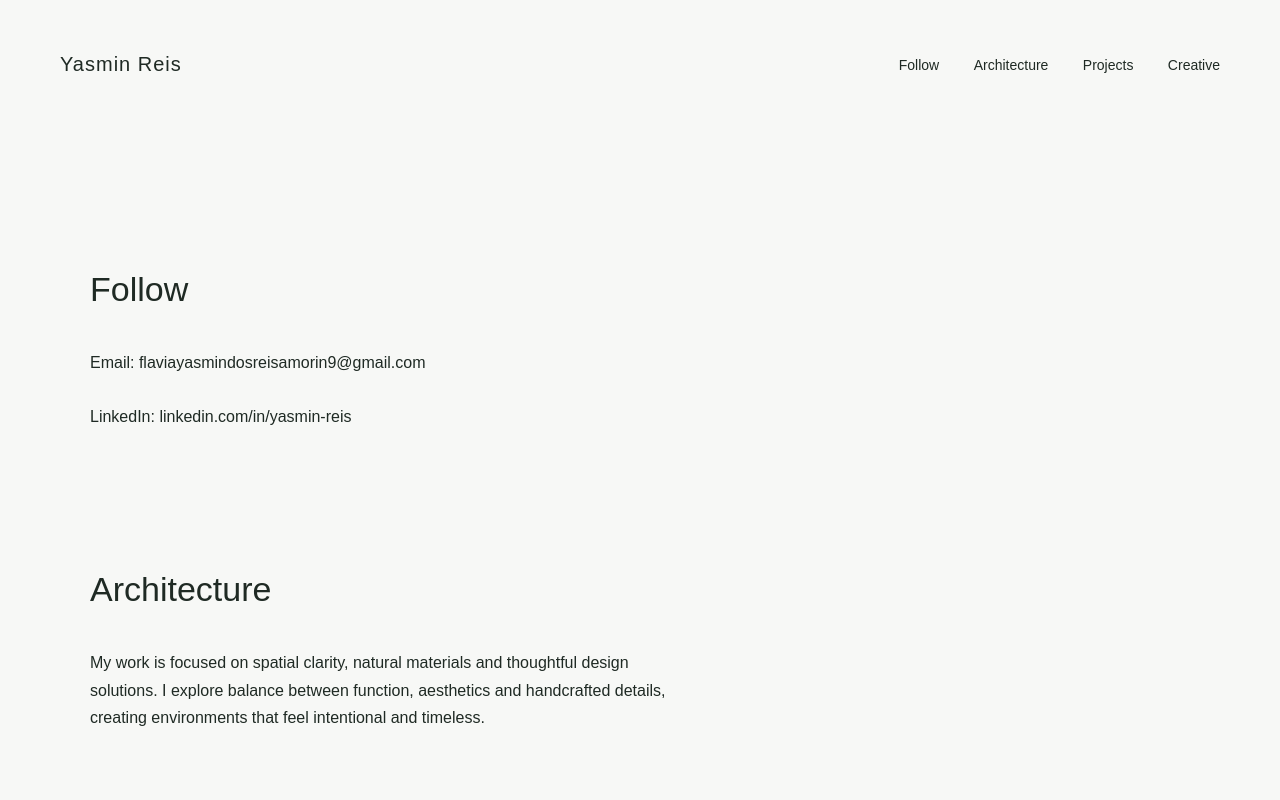
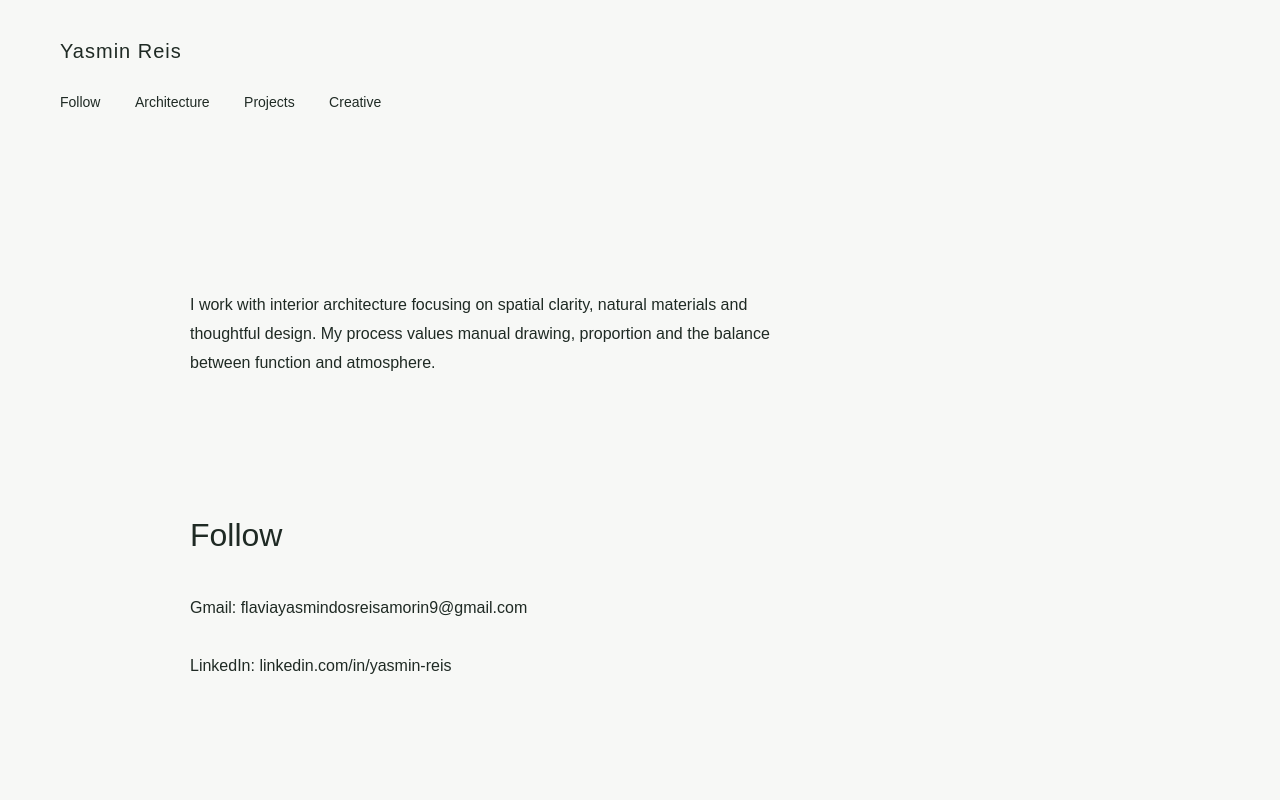
Before and after one commit to BenjamimReis/yasmin-reis-portfolio, a plain HTML site: page index.html in a window 1280 px wide. Shown: the top 800 px of the page. Drawn offline with Linux system fonts and the light colour scheme.

Commit message:
Update index.html

```diff
--- a/index.html
+++ b/index.html
@@ -20,38 +20,40 @@
 
     header {
       padding: 40px 60px;
-      display: flex;
-      justify-content: space-between;
-      align-items: center;
     }
 
     header h1 {
       font-size: 20px;
       font-weight: normal;
       letter-spacing: 1px;
+      margin: 0;
+    }
+
+    nav {
+      margin-top: 30px;
     }
 
     nav a {
-      margin-left: 30px;
+      margin-right: 30px;
       font-size: 14px;
     }
 
     section {
-      max-width: 1100px;
+      max-width: 900px;
       margin: 140px auto;
       padding: 0 60px;
     }
 
     h2 {
-      font-size: 34px;
+      font-size: 32px;
       font-weight: normal;
       margin-bottom: 40px;
     }
 
     p {
+      font-size: 16px;
+      line-height: 1.8;
       max-width: 600px;
-      line-height: 1.7;
-      font-size: 16px;
     }
 
     .projects {
@@ -79,6 +81,7 @@
 
 <header>
   <h1>Yasmin Reis</h1>
+
   <nav>
     <a href="#follow">Follow</a>
     <a href="#architecture">Architecture</a>
@@ -87,10 +90,18 @@
   </nav>
 </header>
 
+<section>
+  <p>
+    I work with interior architecture focusing on spatial clarity, natural
+    materials and thoughtful design. My process values manual drawing,
+    proportion and the balance between function and atmosphere.
+  </p>
+</section>
+
 <section id="follow">
   <h2>Follow</h2>
   <p>
-    Email: flaviayasmindosreisamorin9@gmail.com<br><br>
+    Gmail: flaviayasmindosreisamorin9@gmail.com<br><br>
     LinkedIn:
     <a href="https://www.linkedin.com/in/yasmin-reis-b76496340/" target="_blank">
       linkedin.com/in/yasmin-reis
@@ -101,9 +112,9 @@
 <section id="architecture">
   <h2>Architecture</h2>
   <p>
-    My work is focused on spatial clarity, natural materials and thoughtful
-    design solutions. I explore balance between function, aesthetics and
-    handcrafted details, creating environments that feel intentional and timeless.
+    My architectural language is rooted in simplicity, proportion and
+    material honesty. I explore spatial flow and custom solutions to create
+    environments that feel intentional, calm and timeless.
   </p>
 </section>
 
@@ -143,14 +154,4 @@
 <section id="creative">
   <h2>Creative</h2>
   <p>
-    Conceptual studies, hand sketches, spatial ideas and experimental layouts
-    developed as part of an ongoing creative process.
-  </p>
-</section>
-
-<footer>
-  © 2025 Yasmin Reis
-</footer>
-
-</body>
-</html>
+    Conceptual studies, sketches, spatial experiments and idea
```
